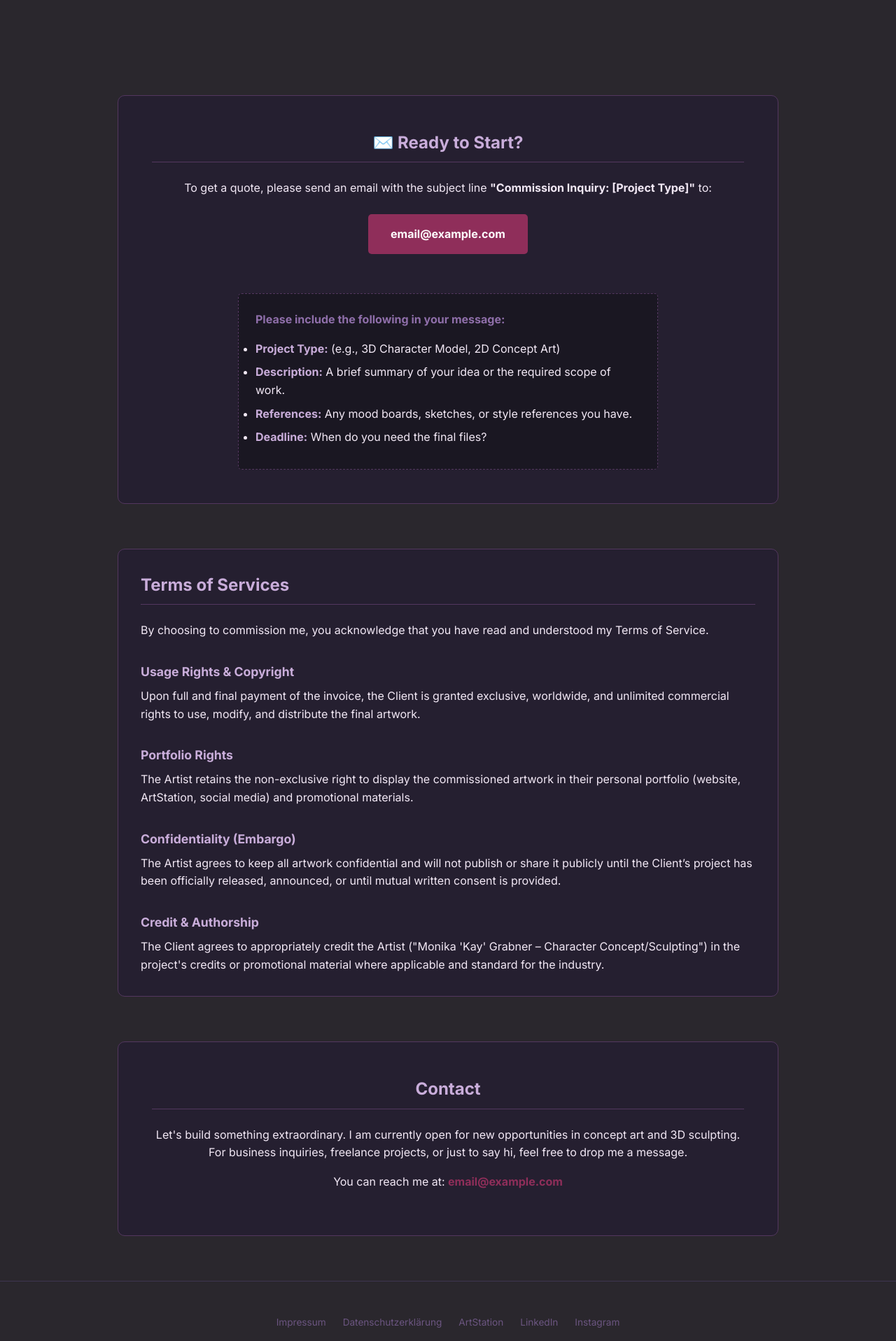
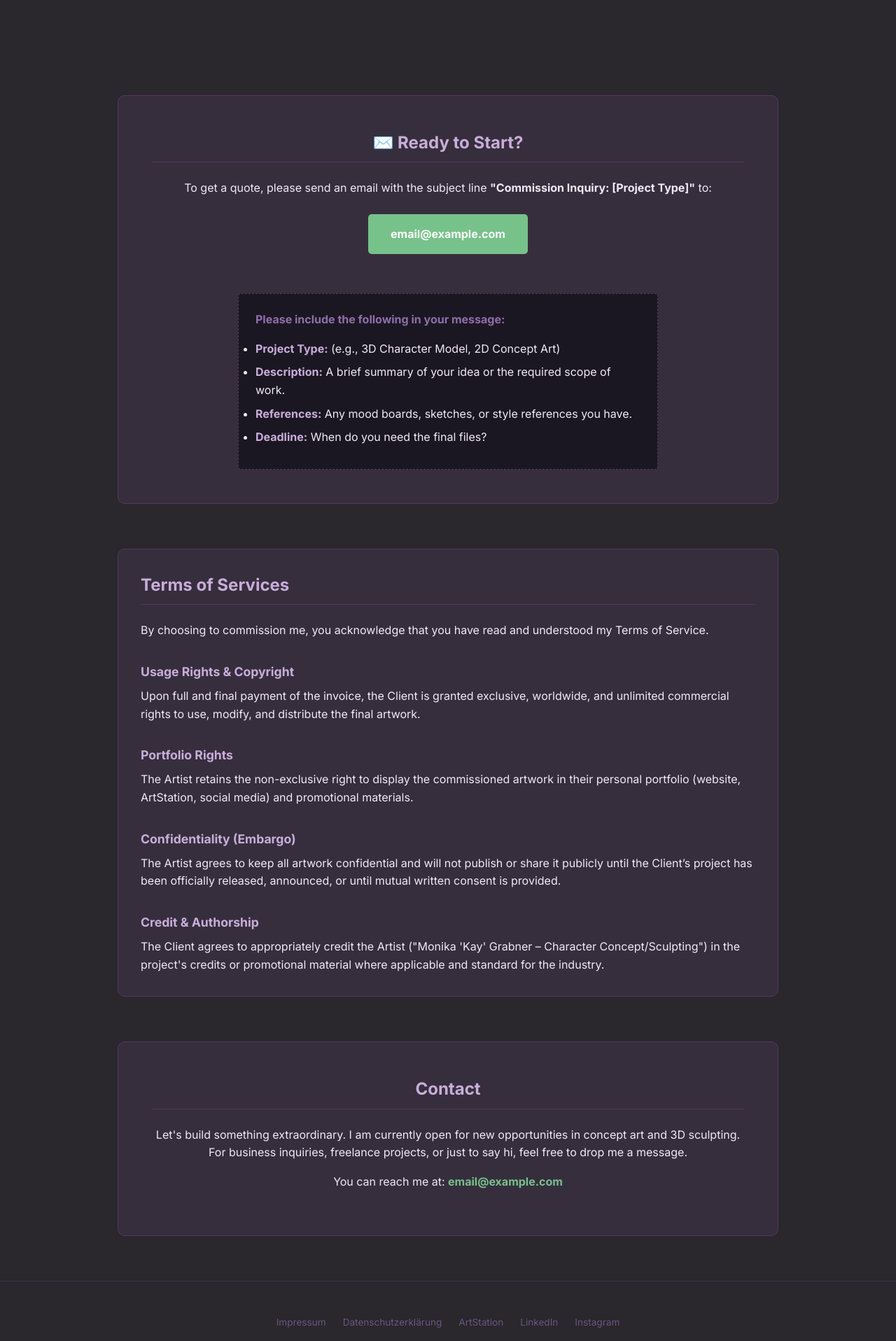
Before and after one commit to Kayframe-GA/Kayframe-GA.github.io, a Next.js app: page /commissions in a window 1280 px wide. Shown: the part 240-2156 px from the top of the page at 70% size. Built offline with nearby package versions, Linux system fonts and the light colour scheme.

Commit message:
comissions color overfwork

```diff
--- a/app/globals.css
+++ b/app/globals.css
@@ -18,7 +18,7 @@
   --bg-header: #473c5e;            /* sticky header background */
   --bg-deep: #1A1722;              /* scrollbar track + email template background */
   --bg-about: #3b3331;             /* about section background */
-  --bg-card: #251F30;              /* cards: CTA / terms / contact panels */
+  --bg-card: #362e3d;              /* cards: CTA / terms / contact panels */
 
   /* --- Borders --- */
   --border: #3E3650;               /* header bottom + footer top borders */
@@ -45,7 +45,9 @@
 
   /* --- Section-specific highlights --- */
   --title-highlight: #902a55;      /* hero name highlight (swoosh title) */
-  --green-accent: #77c18a;         /* green accent: "commissions open" button, artworks bar, about section headers */
+  --green-accent: #77c18a;  /* green accent: "commissions open" button, artworks bar, about section headers */
+  --green-accent-hover: #5ca16d;  /* green hover: for email button and link when hovered over */
+  --green-accent-glow: #6cf68f3a;     /* green glow: for email button when hovered over */
   --projects-highlight: #8d634f;   /* projects section title bar */
 }
 
@@ -687,7 +689,7 @@ section {
   display: inline-block;
   margin: 1.5rem 0;
   padding: 1rem 2rem;
-  background-color: var(--accent);
+  background-color: var(--green-accent);
   color: #fff;
   text-decoration: none;
   font-weight: bold;
@@ -696,8 +698,8 @@ section {
 }
 
 .email-link:hover {
-  background-color: var(--accent-dark);
-  box-shadow: 0 0 20px var(--accent-glow);
+  background-color: var(--green-accent-hover);
+  box-shadow: 0 0 20px var(--green-accent-glow);
 }
 
 .email-template {
@@ -770,12 +772,12 @@ section {
 }
 
 .email-inline {
-  color: var(--accent);
+  color: var(--green-accent);
   font-weight: bold;
   text-decoration: none;
   transition: color 0.3s;
 }
 
 .email-inline:hover {
-  color: var(--accent-hover);
+  color: var(--green-accent-hover);
 }
```
